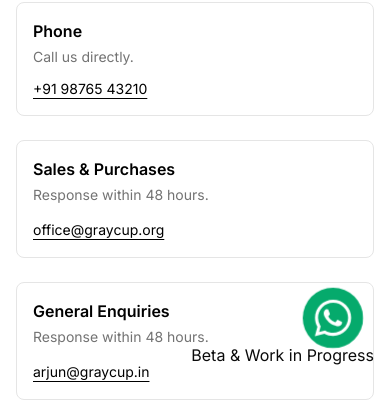
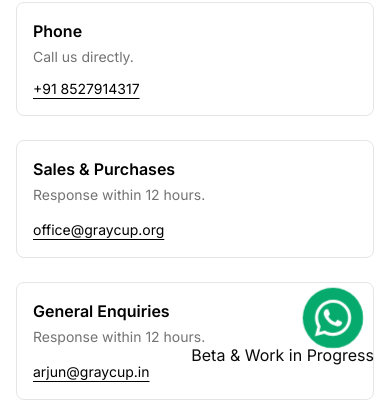
Before and after one commit to Gray-Cup/b2b-graycup-in-static, a Next.js app: page /contact in a window 390 px wide. Shown: the part 461-863 px from the top of the page. Built offline with nearby package versions, Linux system fonts and the light colour scheme; no server answers.

Commit message:
Update phone number placeholders and response times across contact forms

```diff
--- a/src/app/(marketing)/contact/page.tsx
+++ b/src/app/(marketing)/contact/page.tsx
@@ -45,7 +45,7 @@ export default function ContactPage() {
               Call us directly.
             </p>
             <p className="text-sm text-black underline underline-offset-4 hover:text-neutral-600">
-              +91 98765 43210
+              +91 8527914317
             </p>
 
           </div>
@@ -54,7 +54,7 @@ export default function ContactPage() {
           <div className="p-4 border rounded-lg">
             <h2 className="font-semibold text-black mb-1">Sales & Purchases</h2>
             <p className="text-sm text-muted-foreground mb-3">
-              Response within 48 hours.
+              Response within 12 hours.
             </p>
             <a
               href="mailto:office@graycup.org"
@@ -68,7 +68,7 @@ export default function ContactPage() {
           <div className="p-4 border rounded-lg">
             <h2 className="font-semibold text-black mb-1">General Enquiries</h2>
             <p className="text-sm text-muted-foreground mb-3">
-              Response within 48 hours.
+              Response within 12 hours.
             </p>
             <a
               href="mailto:arjun@graycup.in"
--- a/src/app/(marketing)/new-product-request/page.tsx
+++ b/src/app/(marketing)/new-product-request/page.tsx
@@ -130,7 +130,7 @@ export default function NewProductRequestPage() {
                 id="phone"
                 name="phone"
                 type="tel"
-                placeholder="+91 98765 43210"
+                placeholder="+91 8527914317"
                 required
               />
             </div>
--- a/src/app/(marketing)/sample-request/page.tsx
+++ b/src/app/(marketing)/sample-request/page.tsx
@@ -148,7 +148,7 @@ export default function SampleRequestPage() {
               <Input
                 id="phone"
                 type="tel"
-                placeholder="+91 98765 43210"
+                placeholder="+91 8527914317"
                 required
                 value={phone}
                 onChange={(e) => setPhone(e.target.value)}
--- a/src/components/RequestCallDialog.tsx
+++ b/src/components/RequestCallDialog.tsx
@@ -171,7 +171,7 @@ export function RequestCallDialog() {
                 value={formData.phone}
                 onChange={handleChange}
                 required
-                placeholder="+91 98765 43210"
+                placeholder="+91 8527914317"
               />
             </div>
 
--- a/src/components/products/QuoteRequestForm.tsx
+++ b/src/components/products/QuoteRequestForm.tsx
@@ -225,7 +225,7 @@ export function QuoteRequestForm({
                     type="tel"
                     value={formData.phone}
                     onChange={handleChange}
-                    placeholder="+91 98765 43210"
+                    placeholder="+91 8527914317"
                   />
                 </div>
               </div>
```
